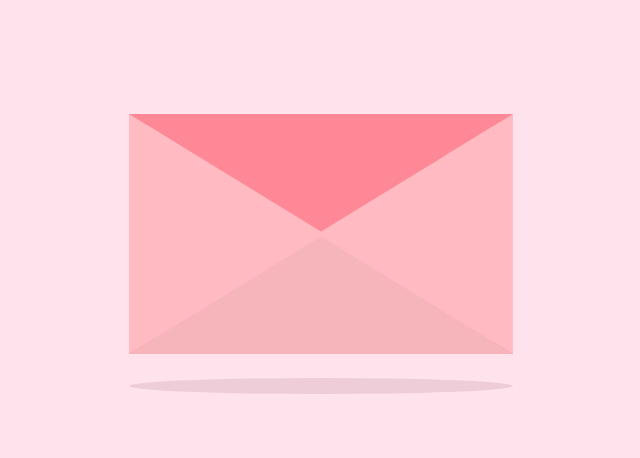
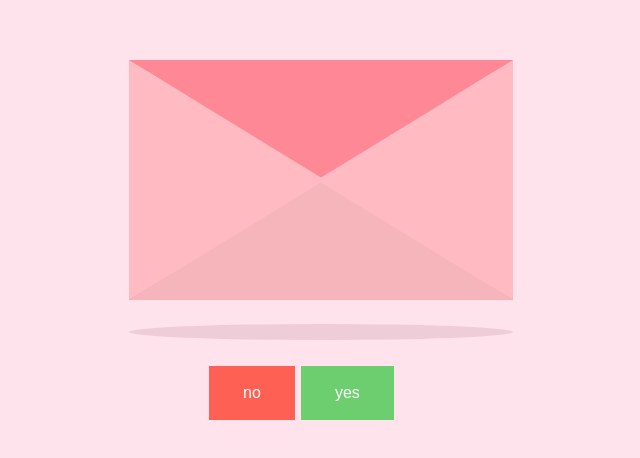
Before and after one commit to needsomerest/myboo, a plain HTML site: page public/index.html in a window 1280 px wide. Shown: the part 158-616 px from the top of the page, without its empty margins (319-959 px from the left). Drawn offline with Linux system fonts and the light colour scheme.

Commit message:
add vedio

```diff
--- a/public/index.html
+++ b/public/index.html
@@ -44,7 +44,7 @@ body {
   left: 2.5vmin;
   top: 0vmin;
 
-  animation: slide-rev 0.2s ease-out;
+  /* animation: slide-rev 0.2s ease-out; */
 }
 
 .message {
@@ -138,7 +138,7 @@ body {
 
   top: 0;
   transform-origin: top;
-  animation: open-rev 2s;
+
 }
 
 .container:hover .lid {
@@ -187,12 +187,68 @@ body {
     transform: translatey(-15vmin);
   }
 }
+
+.button {
+  justify-content: center;
+  margin-left: auto;
+  margin-right: auto;
+  border: none;
+  color: white;
+  padding: 16px 32px;
+  text-align: center;
+  text-decoration: none;
+  display: inline-block;
+  font-size: 16px;
+  margin: 4px 2px;
+  transition-duration: 0.4s;
+  cursor: pointer;
+}
+
+.button1 {
+  margin-left: 80px;
+  margin-top: 50px;
+  background-color: #FE6054;
+  color: white;
+  border: 2px solid #FE6054;
+}
+
+.button1:hover {
+  background-color: white;
+  color: #FE6054;
+}
+
+.button2 {
+  background-color: #6CCE6E;
+  color: white;
+  border: 2px solid #6CCE6E;
+}
+
+.button2:hover {
+  background-color: white;
+  color: #6CCE6E;
+}
+
     </style>
+
+<script>
+  function myFunction() {
+    alert("ไม่ให้งอน ต้องดีกันเท่านั้น!!!");
+  }
+
+  function navigateToYouTube() {
+            // Change the window.location to the YouTube URL you want to navigate to
+            window.location.href = 'https://youtu.be/lx-YaegA89k?si=p_TE2SC1SH6BL4Oa&t=77';
+        }
+
+
+
+  </script>
+
 <head>
     <meta charset="UTF-8">
     <meta name="viewport" content="width=device-width, initial-scale=1.0">
 
-    <title>Document</title>
+    <title>To nungning</title>
 </head>
 <body>
     <div class="container">
@@ -205,6 +261,20 @@ body {
         <div class="cover"></div>
         <div class="lid"></div>
         <div class="shadow"></div>
+
+        <div>
+
+          <button class="button button1" onclick="myFunction()">no</button>
+
+        <button class="button button2" onclick="navigateToYouTube()">yes</button>
       </div>
+
+      </div>
+      <div>
+
+
+
+      </div>
+
 </body>
 </html>
```
